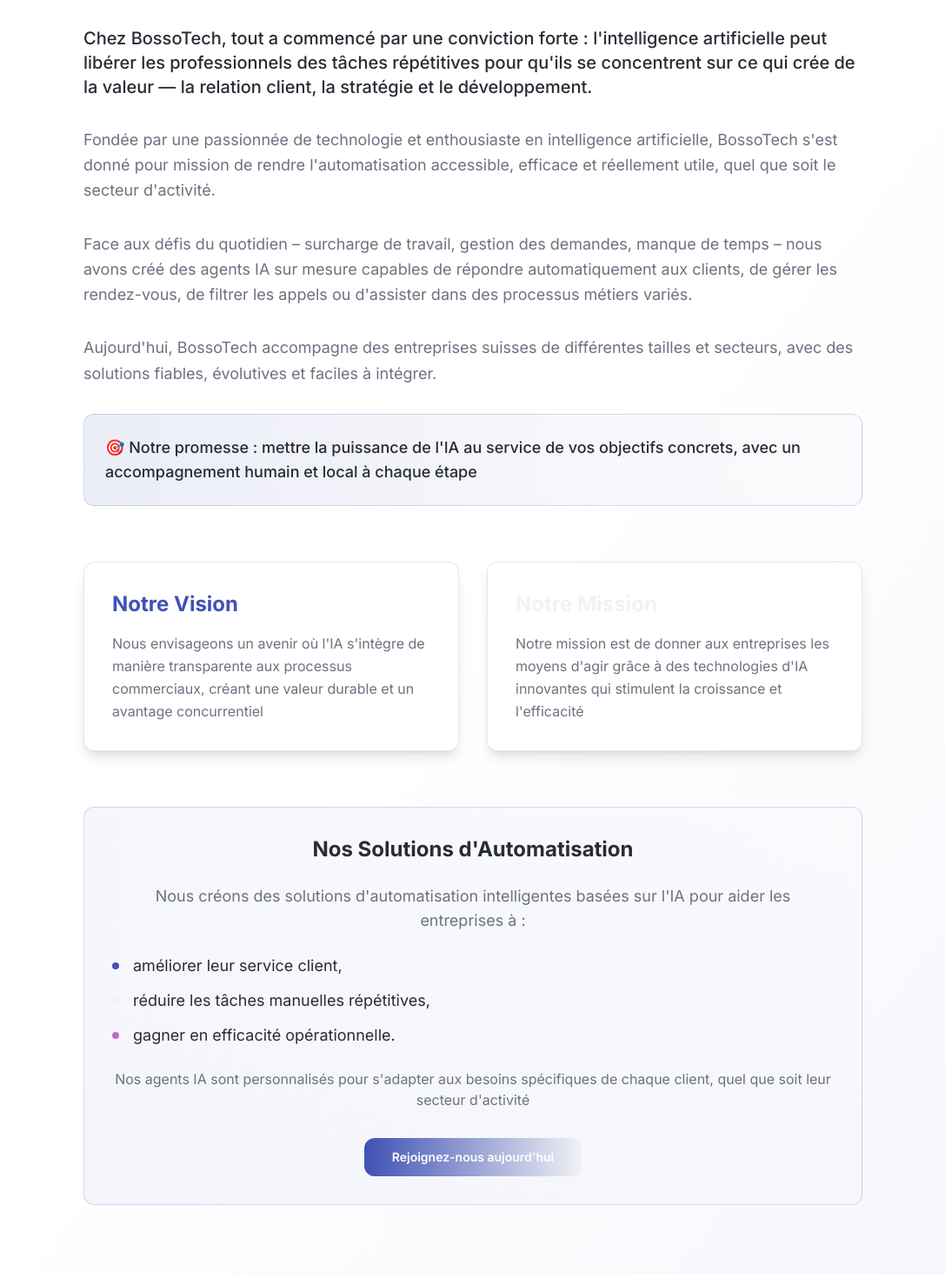
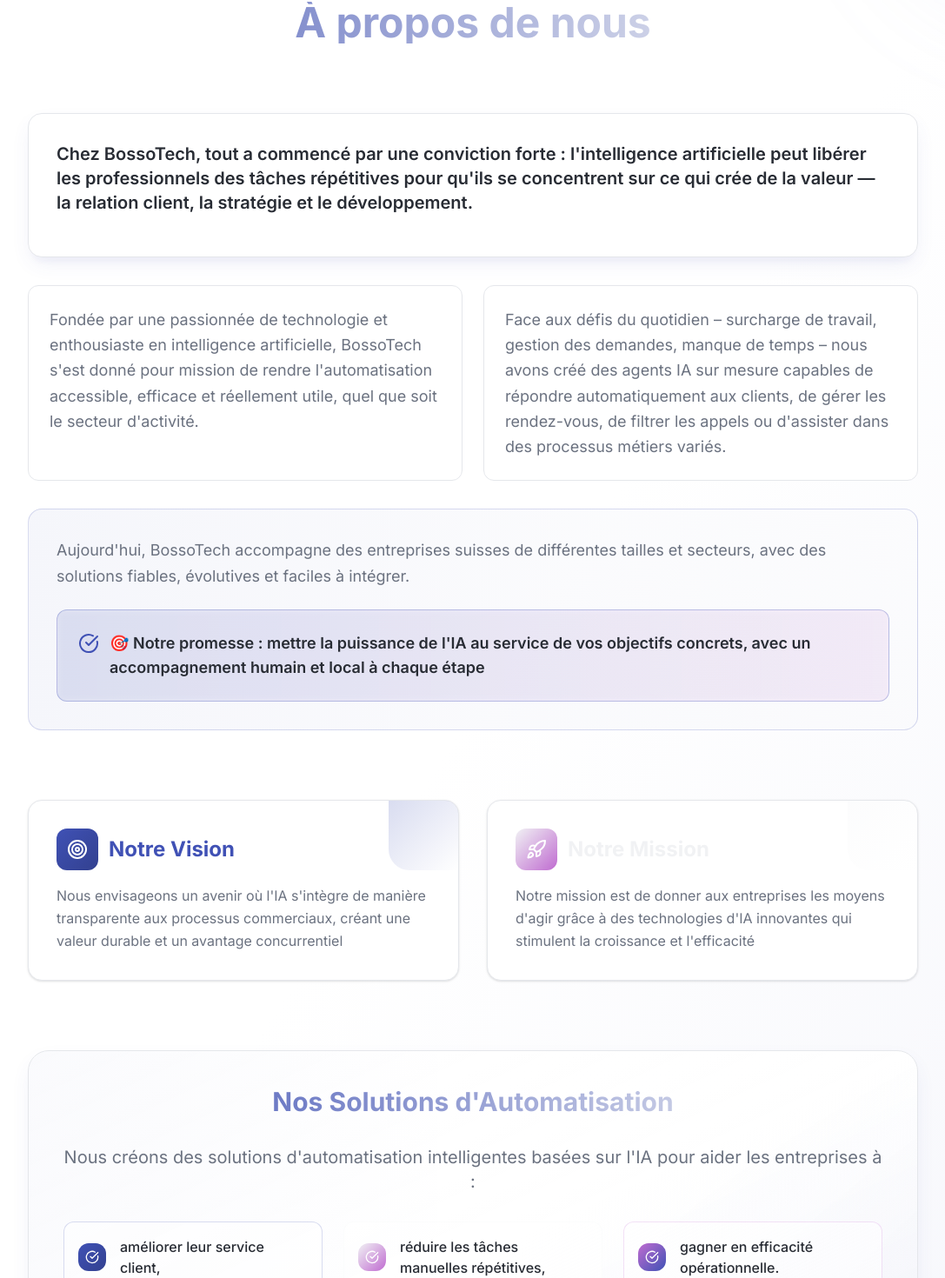
Before and after one commit to moni-sarah/aivo-agency-tech, a React (Vite) app: page / in a window 1280 px wide. Shown: the part 1612-3082 px from the top of the page at 87% size, without its empty margins (96-1183 px from the left). Built offline with nearby package versions, Linux system fonts and the light colour scheme.

Commit message:
Refine UI and animations
Add clean and elegant UI and animations, particularly to the About Us section.

```diff
--- a/src/components/AboutSection.tsx
+++ b/src/components/AboutSection.tsx
@@ -1,90 +1,151 @@
 import React from 'react';
 import { useLanguage } from '@/contexts/LanguageContext';
 import { Button } from '@/components/ui/button';
+import { Sparkles, Target, Rocket, CheckCircle } from 'lucide-react';
 
 export const AboutSection = () => {
   const { t } = useLanguage();
 
   return (
-    <section className="py-20 bg-gradient-to-br from-background via-background/95 to-primary/5">
-      <div className="container mx-auto px-4">
-        <div className="max-w-4xl mx-auto">
-          <h2 className="text-4xl font-bold text-center mb-16 bg-gradient-to-r from-primary to-secondary bg-clip-text text-transparent">
+    <section className="py-24 bg-gradient-to-br from-background via-background/95 to-primary/5 relative overflow-hidden">
+      {/* Animated background elements */}
+      <div className="absolute inset-0 overflow-hidden">
+        <div className="absolute -top-40 -right-40 w-80 h-80 bg-gradient-to-br from-primary/10 to-secondary/10 rounded-full blur-3xl animate-float" />
+        <div className="absolute -bottom-40 -left-40 w-80 h-80 bg-gradient-to-br from-accent/10 to-primary/10 rounded-full blur-3xl animate-float" style={{ animationDelay: '2s' }} />
+      </div>
+
+      <div className="container mx-auto px-4 relative z-10">
+        <div className="max-w-5xl mx-auto">
+          {/* Header with animation */}
+          <div className="text-center mb-20 animate-fade-in">
+            <div className="inline-flex items-center gap-2 bg-primary/10 text-primary px-4 py-2 rounded-full text-sm font-medium mb-6 animate-scale-in">
+              <Sparkles className="w-4 h-4" />
+              À propos de nous
+            </div>
+            <h2 className="text-5xl font-bold mb-6 bg-gradient-to-r from-primary via-secondary to-accent bg-clip-text text-transparent animate-gradient-shift bg-[length:200%_200%]">
               {t('about.title')}
             </h2>
+          </div>
 
-          <div className="space-y-8 text-lg leading-relaxed text-muted-foreground">
-            <p className="text-xl font-medium text-foreground">
+          {/* Story section with staggered animations */}
+          <div className="space-y-8 text-lg leading-relaxed mb-20">
+            <div className="bg-card p-8 rounded-2xl border border-border shadow-elegant hover:shadow-glow transition-all duration-500 animate-fade-in-delay-1 group">
+              <p className="text-xl font-semibold text-foreground mb-4 group-hover:text-primary transition-colors duration-300">
                 {t('about.story')}
               </p>
+            </div>
 
-            <p>{t('about.founding')}</p>
+            <div className="grid md:grid-cols-2 gap-6">
+              <div className="bg-card p-6 rounded-xl border border-border hover:border-primary/30 transition-all duration-300 animate-slide-in-left">
+                <p className="text-muted-foreground">{t('about.founding')}</p>
+              </div>
+              <div className="bg-card p-6 rounded-xl border border-border hover:border-secondary/30 transition-all duration-300 animate-slide-in-right">
+                <p className="text-muted-foreground">{t('about.challenges')}</p>
+              </div>
+            </div>
 
-            <p>{t('about.challenges')}</p>
+            <div className="bg-gradient-to-r from-primary/5 to-secondary/5 p-8 rounded-2xl border border-primary/20 animate-fade-in-delay-2">
+              <p className="text-muted-foreground mb-6">{t('about.today')}</p>
 
-            <p>{t('about.today')}</p>
-
-            <div className="bg-gradient-to-r from-primary/10 to-secondary/10 p-6 rounded-lg border border-primary/20">
-              <p className="text-lg font-medium text-foreground">
+              <div className="bg-gradient-to-r from-primary/10 to-accent/10 p-6 rounded-xl border border-primary/30 backdrop-blur-sm">
+                <p className="text-lg font-semibold text-foreground flex items-start gap-3">
+                  <CheckCircle className="w-6 h-6 text-primary mt-0.5 flex-shrink-0" />
                   {t('about.promise')}
                 </p>
               </div>
             </div>
+          </div>
 
-          {/* Vision & Mission */}
-          <div className="grid md:grid-cols-2 gap-8 mt-16">
-            <div className="bg-card p-8 rounded-xl border border-border shadow-lg hover:shadow-xl transition-all duration-300">
-              <h3 className="text-2xl font-bold mb-4 text-primary">
+          {/* Vision & Mission with enhanced animations */}
+          <div className="grid md:grid-cols-2 gap-8 mb-20">
+            <div className="group animate-fade-in-delay-3">
+              <div className="bg-card p-8 rounded-2xl border border-border shadow-card hover:shadow-elegant transition-all duration-500 hover:-translate-y-2 relative overflow-hidden">
+                <div className="absolute top-0 right-0 w-20 h-20 bg-gradient-to-br from-primary/20 to-transparent rounded-bl-3xl" />
+                <div className="relative z-10">
+                  <div className="flex items-center gap-3 mb-4">
+                    <div className="w-12 h-12 bg-gradient-to-br from-primary to-primary-dark rounded-xl flex items-center justify-center group-hover:scale-110 transition-transform duration-300">
+                      <Target className="w-6 h-6 text-white" />
+                    </div>
+                    <h3 className="text-2xl font-bold text-primary">
                       {t('vision.title')}
                     </h3>
+                  </div>
                   <p className="text-muted-foreground leading-relaxed">
                     {t('vision.text')}
                   </p>
                 </div>
+              </div>
+            </div>
 
-            <div className="bg-card p-8 rounded-xl border border-border shadow-lg hover:shadow-xl transition-all duration-300">
-              <h3 className="text-2xl font-bold mb-4 text-secondary">
+            <div className="group animate-fade-in-delay-4">
+              <div className="bg-card p-8 rounded-2xl border border-border shadow-card hover:shadow-elegant transition-all duration-500 hover:-translate-y-2 relative overflow-hidden">
+                <div className="absolute top-0 right-0 w-20 h-20 bg-gradient-to-br from-secondary/20 to-transparent rounded-bl-3xl" />
+                <div className="relative z-10">
+                  <div className="flex items-center gap-3 mb-4">
+                    <div className="w-12 h-12 bg-gradient-to-br from-secondary to-accent rounded-xl flex items-center justify-center group-hover:scale-110 transition-transform duration-300">
+                      <Rocket className="w-6 h-6 text-white" />
+                    </div>
+                    <h3 className="text-2xl font-bold text-secondary">
                       {t('mission.title')}
                     </h3>
+                  </div>
                   <p className="text-muted-foreground leading-relaxed">
                     {t('mission.text')}
                   </p>
                 </div>
               </div>
+            </div>
+          </div>
 
-          {/* Solutions Section */}
-          <div className="mt-16 bg-gradient-to-r from-primary/5 to-secondary/5 p-8 rounded-xl border border-primary/20">
-            <h3 className="text-2xl font-bold mb-6 text-center text-foreground">
+          {/* Solutions Section with enhanced design */}
+          <div className="bg-gradient-to-br from-card via-card/95 to-primary/5 p-10 rounded-3xl border border-border shadow-elegant hover:shadow-glow transition-all duration-700 animate-scale-in relative overflow-hidden">
+            <div className="absolute inset-0 bg-gradient-to-r from-primary/5 via-transparent to-secondary/5 opacity-50" />
+            <div className="relative z-10">
+              <h3 className="text-3xl font-bold mb-8 text-center bg-gradient-to-r from-primary to-secondary bg-clip-text text-transparent">
                 {t('solutions.title')}
               </h3>
 
-            <p className="text-lg mb-6 text-center text-muted-foreground">
+              <p className="text-xl mb-8 text-center text-muted-foreground">
                 {t('solutions.intro')}
               </p>
 
-            <div className="space-y-3 mb-6">
-              <p className="text-lg text-foreground flex items-center">
-                <span className="w-2 h-2 bg-primary rounded-full mr-4 flex-shrink-0"></span>
-                {t('solutions.benefit1')}
-              </p>
-              <p className="text-lg text-foreground flex items-center">
-                <span className="w-2 h-2 bg-secondary rounded-full mr-4 flex-shrink-0"></span>
-                {t('solutions.benefit2')}
-              </p>
-              <p className="text-lg text-foreground flex items-center">
-                <span className="w-2 h-2 bg-accent rounded-full mr-4 flex-shrink-0"></span>
-                {t('solutions.benefit3')}
-              </p>
+              <div className="grid md:grid-cols-3 gap-6 mb-8">
+                <div className="flex items-center gap-4 p-4 bg-background/50 rounded-xl border border-primary/20 hover:border-primary/40 transition-all duration-300 hover:scale-105">
+                  <div className="w-8 h-8 bg-gradient-to-br from-primary to-primary-dark rounded-lg flex items-center justify-center flex-shrink-0">
+                    <CheckCircle className="w-4 h-4 text-white" />
+                  </div>
+                  <p className="text-foreground font-medium">{t('solutions.benefit1')}</p>
+                </div>
+                <div className="flex items-center gap-4 p-4 bg-background/50 rounded-xl border border-secondary/20 hover:border-secondary/40 transition-all duration-300 hover:scale-105">
+                  <div className="w-8 h-8 bg-gradient-to-br from-secondary to-accent rounded-lg flex items-center justify-center flex-shrink-0">
+                    <CheckCircle className="w-4 h-4 text-white" />
+                  </div>
+                  <p className="text-foreground font-medium">{t('solutions.benefit2')}</p>
+                </div>
+                <div className="flex items-center gap-4 p-4 bg-background/50 rounded-xl border border-accent/20 hover:border-accent/40 transition-all duration-300 hover:scale-105">
+                  <div className="w-8 h-8 bg-gradient-to-br from-accent to-primary rounded-lg flex items-center justify-center flex-shrink-0">
+                    <CheckCircle className="w-4 h-4 text-white" />
+                  </div>
+                  <p className="text-foreground font-medium">{t('solutions.benefit3')}</p>
+                </div>
               </div>
 
-            <p className="text-muted-foreground mb-8 text-center">
+              <p className="text-muted-foreground mb-10 text-center max-w-2xl mx-auto">
                 {t('solutions.custom')}
               </p>
 
               <div className="text-center">
-              <Button size="lg" className="bg-gradient-to-r from-primary to-secondary hover:from-primary/90 hover:to-secondary/90 text-white font-semibold px-8 py-3 rounded-lg transition-all duration-300 hover:scale-105">
+                <Button
+                  size="lg"
+                  className="bg-gradient-to-r from-primary via-secondary to-accent hover:from-primary/90 hover:via-secondary/90 hover:to-accent/90 text-white font-semibold px-10 py-4 rounded-xl transition-all duration-300 hover:scale-105 hover:shadow-glow relative overflow-hidden group"
+                >
+                  <span className="relative z-10 flex items-center gap-2">
+                    <Sparkles className="w-5 h-5 group-hover:rotate-12 transition-transform duration-300" />
                     {t('common.join_today')}
+                  </span>
+                  <div className="absolute inset-0 bg-gradient-to-r from-white/20 to-transparent opacity-0 group-hover:opacity-100 transition-opacity duration-300" />
                 </Button>
+              </div>
             </div>
           </div>
         </div>
--- a/tailwind.config.ts
+++ b/tailwind.config.ts
@@ -97,11 +97,88 @@ export default {
 					to: {
 						height: '0'
 					}
+				},
+				'fade-in': {
+					'0%': {
+						opacity: '0',
+						transform: 'translateY(20px)'
+					},
+					'100%': {
+						opacity: '1',
+						transform: 'translateY(0)'
+					}
+				},
+				'fade-in-up': {
+					'0%': {
+						opacity: '0',
+						transform: 'translateY(30px)'
+					},
+					'100%': {
+						opacity: '1',
+						transform: 'translateY(0)'
+					}
+				},
+				'scale-in': {
+					'0%': {
+						opacity: '0',
+						transform: 'scale(0.95)'
+					},
+					'100%': {
+						opacity: '1',
+						transform: 'scale(1)'
+					}
+				},
+				'slide-in-left': {
+					'0%': {
+						opacity: '0',
+						transform: 'translateX(-20px)'
+					},
+					'100%': {
+						opacity: '1',
+						transform: 'translateX(0)'
+					}
+				},
+				'slide-in-right': {
+					'0%': {
+						opacity: '0',
+						transform: 'translateX(20px)'
+					},
+					'100%': {
+						opacity: '1',
+						transform: 'translateX(0)'
+					}
+				},
+				'gradient-shift': {
+					'0%, 100%': {
+						backgroundPosition: '0% 50%'
+					},
+					'50%': {
+						backgroundPosition: '100% 50%'
+					}
+				},
+				'float': {
+					'0%, 100%': {
+						transform: 'translateY(0px)'
+					},
+					'50%': {
+						transform: 'translateY(-10px)'
+					}
 				}
 			},
 			animation: {
 				'accordion-down': 'accordion-down 0.2s ease-out',
-				'accordion-up': 'accordion-up 0.2s ease-out'
+				'accordion-up': 'accordion-up 0.2s ease-out',
+				'fade-in': 'fade-in 0.6s ease-out',
+				'fade-in-up': 'fade-in-up 0.8s ease-out',
+				'scale-in': 'scale-in 0.5s ease-out',
+				'slide-in-left': 'slide-in-left 0.6s ease-out',
+				'slide-in-right': 'slide-in-right 0.6s ease-out',
+				'gradient-shift': 'gradient-shift 3s ease-in-out infinite',
+				'float': 'float 6s ease-in-out infinite',
+				'fade-in-delay-1': 'fade-in-up 0.8s ease-out 0.2s both',
+				'fade-in-delay-2': 'fade-in-up 0.8s ease-out 0.4s both',
+				'fade-in-delay-3': 'fade-in-up 0.8s ease-out 0.6s both',
+				'fade-in-delay-4': 'fade-in-up 0.8s ease-out 0.8s both'
 			}
 		}
 	},
```
Lines whose indentation alone changed are shown as unchanged.
